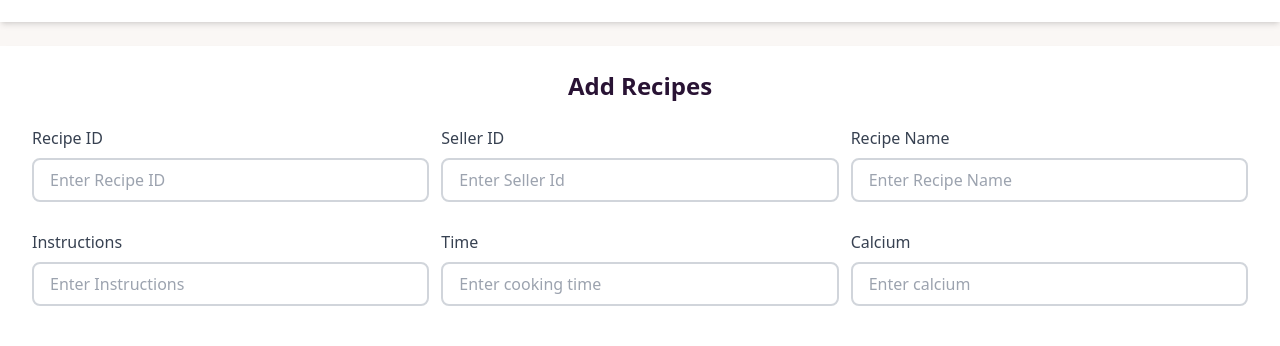
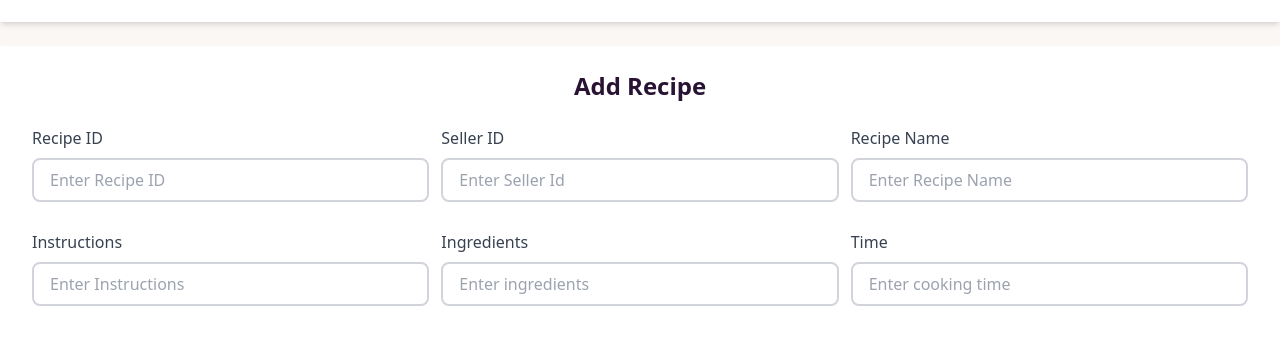
Before and after one commit to Bulbulahmed10/chefscout-mern-firebase, a React (Vite) app in the folder client/: page /me in a window 1280 px wide. Shown: the part 682-1028 px from the top of the page. Built offline with nearby package versions, Linux system fonts and the light colour scheme; no server answers; sample sign-in values are in the browser's storage; a web font is replaced by a local one.

Commit message:
implement recipe added functionlity

```diff
--- a/client/src/components/addRecipes/AddRecipes.jsx
+++ b/client/src/components/addRecipes/AddRecipes.jsx
@@ -1,12 +1,73 @@
 import React from "react";
-import { Link } from "react-router-dom";
 
 const AddRecipes = () => {
+  const handleAddRecipe = (e) => {
+    e.preventDefault();
+    const form = e.target;
+    const recipe_id = form.recipeId.value;
+    const chef_id = form.sellerId.value;
+    const name = form.recipeName.value;
+    const instructions = form.instructions.value;
+    const ingredientsStr = form.ingredients.value;
+    const time = form.time.value;
+    const calcium = form.calcium.value;
+    const eat_time = form.eatingTime.value;
+    const cooking_difficulty = form.cookingDifficulty.value;
+    const rating = form.rating.value;
+    const price = form.price.value;
+    const recipe_image_url = form.photoLink.value;
+    const ingredients = ingredientsStr.split(",");
+
+    const recipeInfo = {
+      recipe_id,
+      name,
+      instructions,
+      ingredients,
+      time,
+      calcium,
+      eat_time,
+      cooking_difficulty,
+      rating,
+      price,
+      recipe_image_url,
+    };
+
+    const updateChef = {chef_id, recipe_id}
+
+    // console.log({
+    //   recipe_id,
+    //   name,
+    //   instructions,
+    //   ingredients,
+    //   time,
+    //   calcium,
+    //   eat_time,
+    //   cooking_difficulty,
+    //   rating,
+    //   price,
+    //   recipe_image_url,
+    // });
+
+    fetch("http://localhost:4000/recipe", {
+      method: "POST",
+      headers: { "content-type": "application/json" },
+      body: JSON.stringify(recipeInfo),
+    })
+      .then((res) => res.json())
+      .then((data) => console.log(data));
+
+    fetch("http://localhost:4000/chef", {
+      method: "PUT",
+      headers: {"content-type": "application/json"},
+      body: JSON.stringify(updateChef)
+    })
+  };
+
   return (
-    <div>
-      <div>
-        <form className="bg-white shadow-md px-8 py-6 my-6">
-          <h2 className="text-2xl font-bold mb-6 text-center">Add Recipes</h2>
+    <form
+      onSubmit={handleAddRecipe}
+      className="bg-white shadow-md px-8 py-6 my-6">
+      <h2 className="text-2xl font-bold mb-6 text-center">Add Recipe</h2>
       <div className="grid grid-cols-1 md:grid-cols-2 lg:grid-cols-3 lg:gap-3">
         <div className="mb-4">
           <label
@@ -73,6 +134,23 @@ const AddRecipes = () => {
               required
               className="w-full border-gray-300 border-2 focus:outline-none focus:ring-2 focus:ring-blue-500 rounded-lg py-2 px-4"
               placeholder="Enter Instructions"
+            />
+          </div>
+        </div>
+        <div className="mb-6">
+          <label
+            htmlFor="ingredients"
+            className="block text-gray-700 font-medium mb-2">
+            Ingredients
+          </label>
+          <div className="relative">
+            <input
+              type="text"
+              id="ingredients"
+              name="ingredients"
+              required
+              className="w-full border-gray-300 border-2 focus:outline-none focus:ring-2 focus:ring-blue-500 rounded-lg py-2 px-4"
+              placeholder="Enter ingredients"
             />
           </div>
         </div>
@@ -202,8 +280,6 @@ const AddRecipes = () => {
         Add Recipes
       </button>
     </form>
-      </div>
-    </div>
   );
 };
 
--- a/client/src/layouts/Layout.jsx
+++ b/client/src/layouts/Layout.jsx
@@ -6,7 +6,6 @@ import Loading from "../components/Loading/Loading";
 
 const Layout = () => {
   const navigationState = useNavigation();
-  console.log(navigationState.state);
   const location = useLocation();
   if (navigationState.state === "loading") {
 
--- a/client/src/pages/user/User.jsx
+++ b/client/src/pages/user/User.jsx
@@ -6,7 +6,6 @@ import { useNavigate } from "react-router-dom";
 import AddRecipes from "../../components/addRecipes/AddRecipes";
 const User = () => {
   const { user, logOutUser, setUser } = useContext(AuthContext);
-  console.log(user);
   const navigate = useNavigate();
   const handleLogout = () => {
     logOutUser()
```
Also changed, not shown: 1 other file (tests, documents, lock files or other folders). Lines whose indentation alone changed are shown as unchanged.
